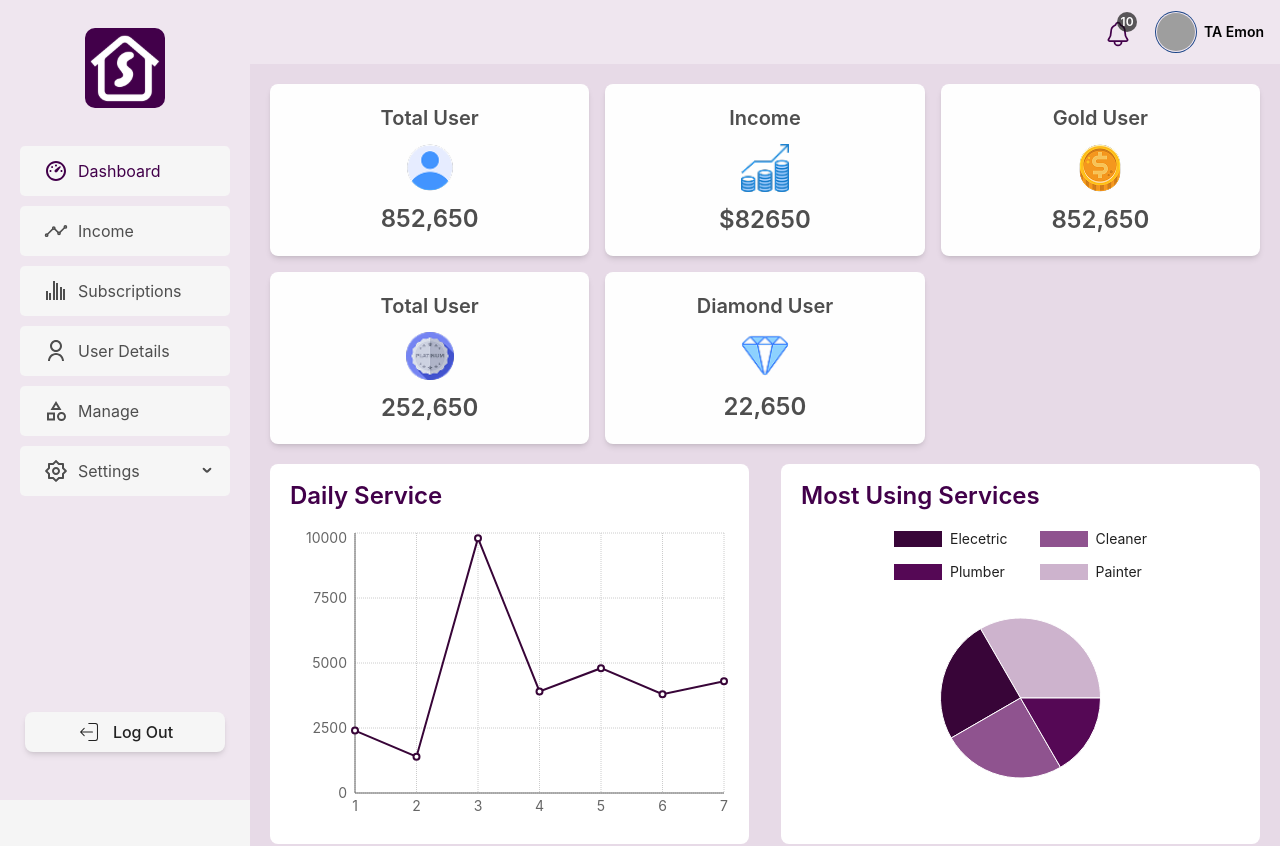
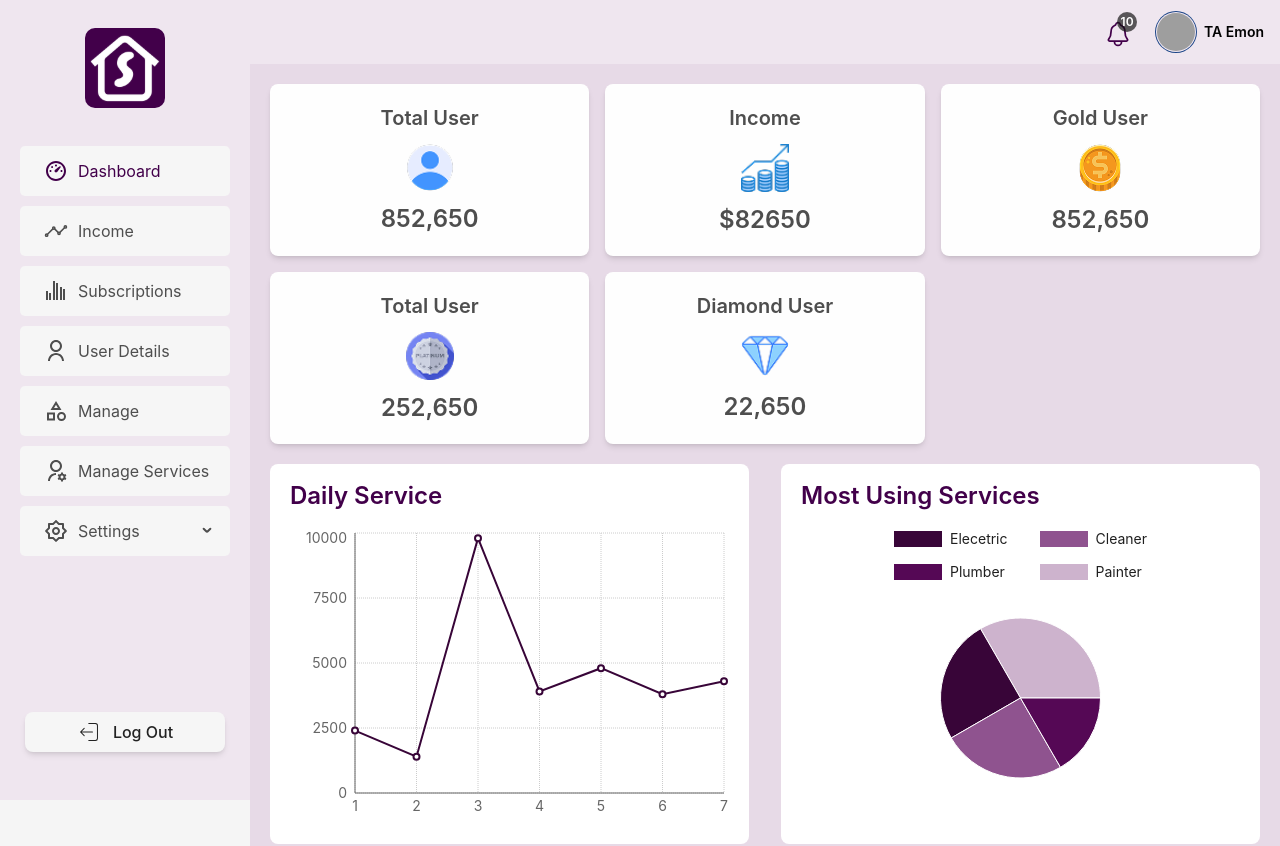
Before and after one commit to MDTanvirAhmedEmon/reactTS-ready-dashboard, a React (Vite) app: page / in a window 1280 px wide. Shown: the top 846 px of the page. Built offline with nearby package versions, Linux system fonts and the light colour scheme; grey boxes are pictures that could not be loaded.

Commit message:
created manage services page

```diff
--- a/src/components/LayoutsComponents/Sidebar.tsx
+++ b/src/components/LayoutsComponents/Sidebar.tsx
@@ -11,7 +11,7 @@ import { CiLogout } from 'react-icons/ci';
 const { Sider } = Layout;
 
 import React from 'react';
-import { RiBarChartGroupedLine, RiDashboard3Line, RiSettings2Line, RiUserLine } from 'react-icons/ri';
+import { RiBarChartGroupedLine, RiDashboard3Line, RiSettings2Line, RiUserLine, RiUserSettingsLine } from 'react-icons/ri';
 import { IoAnalyticsOutline } from 'react-icons/io5';
 import { MdOutlineCategory } from 'react-icons/md';
 
@@ -71,23 +71,29 @@ const Sidebar: React.FC<SidebarProps> = ({ collapsed }) => {
                         {
                             key: '6',
                             // icon: <img src={location.pathname === '/' ? dashboardActive : dashboard} className='menu-icon' />,
+                            icon: <RiUserSettingsLine className='w-6 h-6' />,
+                            label: <Link className=' text-[16px]' to={`/manage-service`}>Manage Services</Link>,
+                        },
+                        {
+                            key: '7',
+                            // icon: <img src={location.pathname === '/' ? dashboardActive : dashboard} className='menu-icon' />,
                             icon: <RiSettings2Line className='w-6 h-6' />,
                             label: <p className=' text-[16px]'>Settings</p>,
                             children: [
                                 {
-                                    key: "6-1",
+                                    key: "7-1",
                                     label: <Link className={``} to={`/settings/profile`}>Profile</Link>,
                                 },
                                 {
-                                    key: "6-2",
+                                    key: "7-2",
                                     label: <Link className={``} to={`/settings/about-us`}>About Us</Link>,
                                 },
                                 {
-                                    key: "6-3",
+                                    key: "7-3",
                                     label: <Link className={``} to={`/settings/privacy-policy`}>Privacy Policy</Link>,
                                 },
                                 {
-                                    key: "6-4",
+                                    key: "7-4",
                                     label: <Link className={``} to={`/settings/terms-and-condtion`}>Terms And Condition</Link>,
                                 },
                             ]
--- /dev/null
+++ b/src/pages/manageService/ManageService.tsx
@@ -0,0 +1,10 @@
+
+const ManageService = () => {
+    return (
+        <div className=" min-h-screen">
+            Manage Service
+        </div>
+    );
+};
+
+export default ManageService;
--- a/src/routes/routes.tsx
+++ b/src/routes/routes.tsx
@@ -15,6 +15,7 @@ import TermsAndCondition from '../pages/settings/terms-and-conditon/TermsAndCond
 import Subscriptions from '../pages/subscriptions/Subscriptions';
 import UserDetails from '../pages/userDetails/UserDetails';
 import Manage from '../pages/manage/Manage';
+import ManageService from '../pages/manageService/ManageService';
 
 
 const router = createBrowserRouter([
@@ -41,6 +42,10 @@ const router = createBrowserRouter([
             {
                 path: "/manage",
                 element: <Manage></Manage>,
+            },
+            {
+                path: "/manage-service",
+                element: <ManageService></ManageService>,
             },
             {
                 path: "/settings/profile",
```
